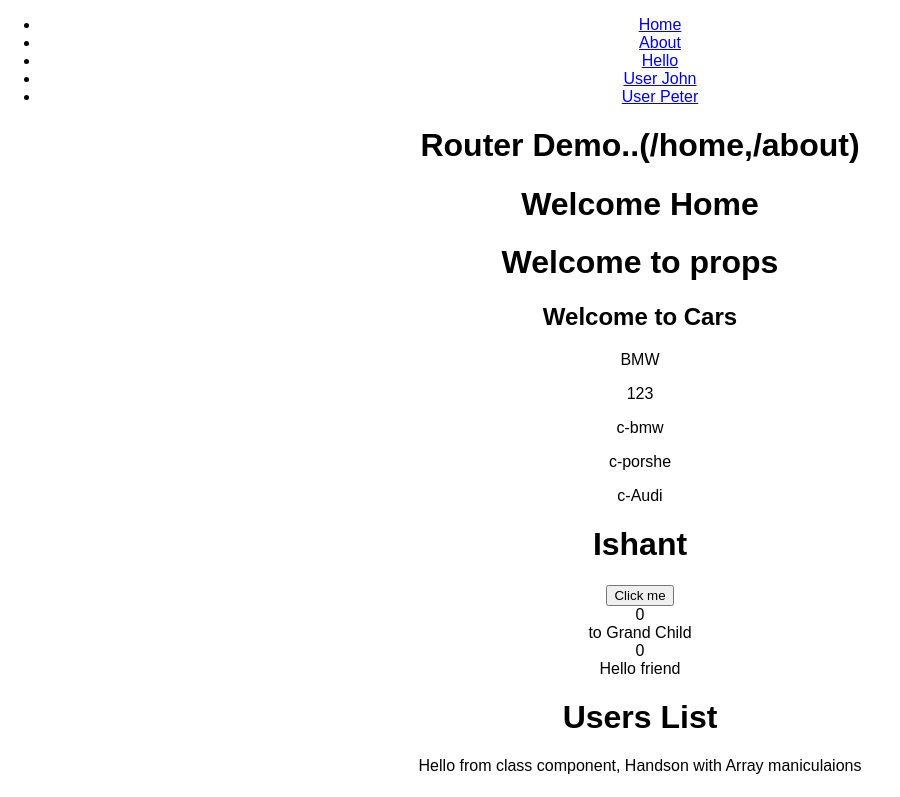
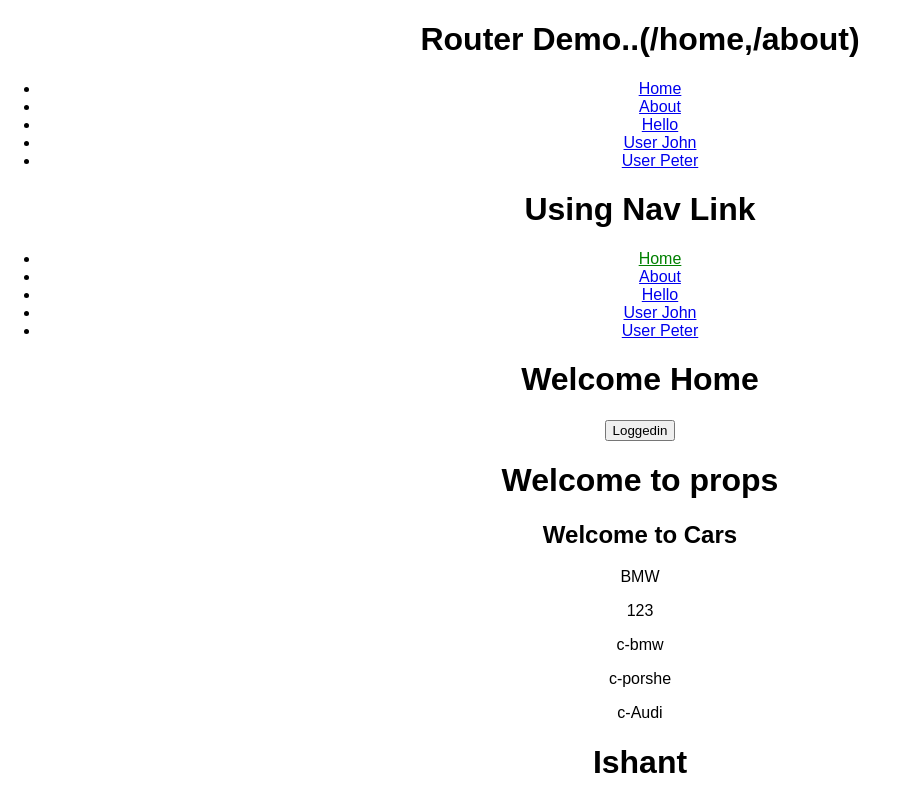
Before and after one commit to IshantL/react-app-pract, a React (Create React App) app: page / in a window 1280 px wide. Shown: the top 797 px of the page, without its empty margins (0-900 px from the left). Built offline with nearby package versions, Linux system fonts and the light colour scheme.

Commit message:
Routing using Navlink

```diff
--- a/src/App.js
+++ b/src/App.js
@@ -6,7 +6,7 @@ import Number from './Number';
 import './App.css';
 import ParentPure from './pureComponent/parent';
 import PureComponent from './pureComponent/pureComponentMethod';
-import {BrowserRouter as Router, Link} from 'react-router-dom';
+import {BrowserRouter as Router, Link, NavLink, Redirect} from 'react-router-dom';
 import Route from 'react-router-dom/Route';
 
 
@@ -24,9 +24,14 @@ class App extends Component {
     super(props);
     this.state={
       r:0,
-      name: "friend"
+      name: "friend",
+      loggedIn:false
     }
     this.clickeventButton=this.clickeventButton.bind(this);
+  }
+  loginHandle =()=>{
+    console.log("Login Handle");
+    this.setState({loggedIn:true})
   }
   clickeventButton(){
     console.log('ooooo');
@@ -57,15 +62,22 @@ class App extends Component {
     return (
       <Router>
       <div className="App">
+      <h1>Router Demo..(/home,/about)</h1>
       <ul>
         <li><Link to ="/">Home</Link></li>
         <li><Link to ="/about">About</Link></li>
         <li><Link to ="/Hello">Hello</Link></li>
         <li><Link to ="/User/John">User John</Link></li>
         <li><Link to ="/User/Peter">User Peter</Link></li>
-
       </ul>
-      <h1>Router Demo..(/home,/about)</h1>
+      <h1>Using Nav Link</h1>
+      <ul>
+        <li><NavLink to ="/" exact activeStyle={{color:'green'}}>Home</NavLink></li>
+        <li><NavLink to ="/about" exact activeStyle={{color:'green'}}>About</NavLink></li>
+        <li><NavLink to ="/Hello" exact activeStyle={{color:'green'}}>Hello</NavLink></li>
+        <li><NavLink to ="/User/John" exact activeStyle={{color:'green'}}>User John</NavLink></li>
+        <li><NavLink to ="/User/Peter" exact activeStyle={{color:'green'}}>User Peter</NavLink></li>
+      </ul>
       <Route path='/'exact render={()=>{
         return (<h1>Welcome Home</h1>)
       }}/>
@@ -74,6 +86,7 @@ class App extends Component {
       }}/>
       <Route path='/Hello' exact strict component={Hello}/>
       <Route path='/User/:username' exact strict component={User}/>
+      <input type="button" value="Loggedin" onClick={this.loginHandle}/>
        <Parent/>
        <h1>{this.props.propString}</h1>
        <Number randNo={this.state.r} callFunctionInParent={this.clickeventButton}/>
```
